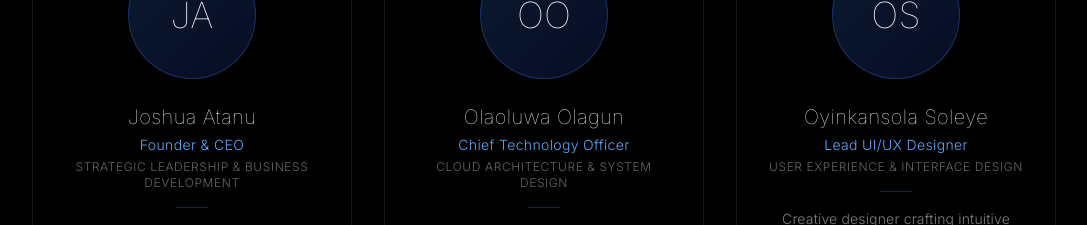
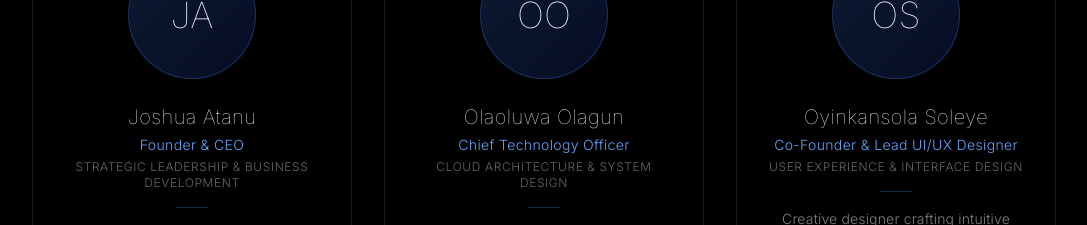
Before and after one commit to Joshuaatanu/tekk-collectivev2, a Next.js app: page /about in a window 1280 px wide. Shown: the part 2700-2925 px from the top of the page, without its empty margins (96-1183 px from the left). Built offline with nearby package versions, Linux system fonts and the light colour scheme.

Commit message:
Update team member role for Oyinkansola Soleye on the About page to reflect new title as Co-Founder & Lead UI/UX Designer.

```diff
--- a/app/about/page.tsx
+++ b/app/about/page.tsx
@@ -20,7 +20,7 @@ const team = [
   },
   {
     name: "Oyinkansola Soleye",
-    role: "Lead UI/UX Designer",
+    role: "Co-Founder & Lead UI/UX Designer",
     expertise: "User Experience & Interface Design",
     bio: "Creative designer crafting intuitive and beautiful digital experiences that users love and businesses need.",
     image: "/team/oyinkansola.jpg"
```
